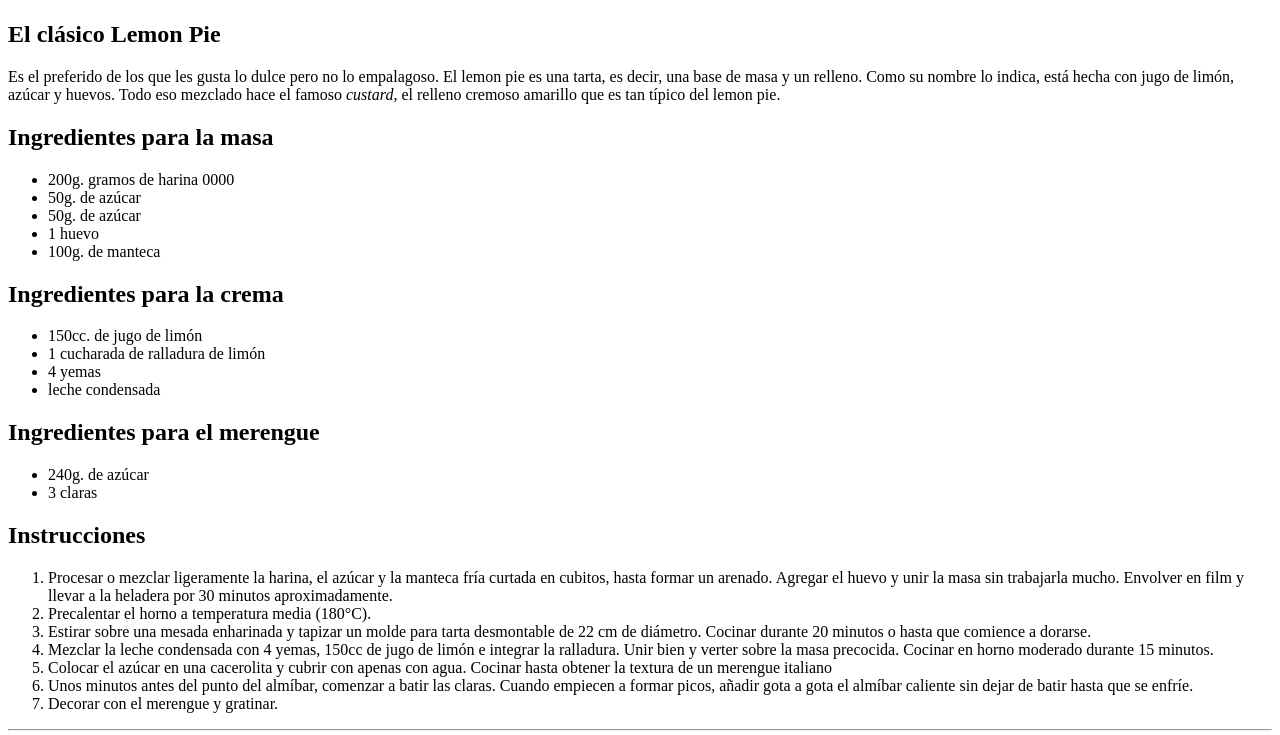
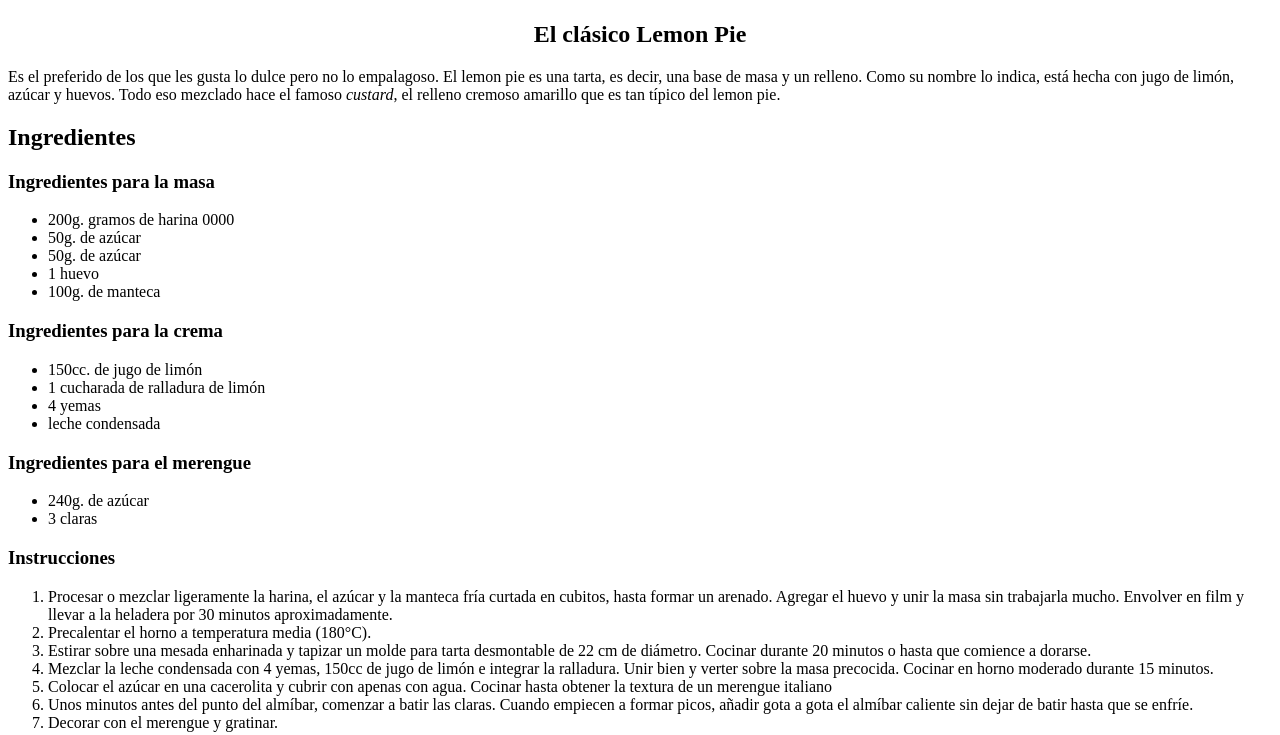
Before and after one commit to fpicco/Frontend-I, a plain HTML site: page lemonPie/index.html in a window 1280 px wide. Shown: the part 350-1085 px from the top of the page. Drawn offline with Linux system fonts and the light colour scheme.

Commit message:
Arreglo de titulos

```diff
--- a/lemonPie/index.html
+++ b/lemonPie/index.html
@@ -15,7 +15,7 @@
     <main>
         <section>
             <img src="img/lemon-pie.svg" alt="Imagen de Lemon Pie">
-            <h1>El clásico Lemon Pie</h1>
+            <h1 align="center">El clásico Lemon Pie</h1>
             <p>Es el preferido de los que les gusta lo dulce pero no lo empalagoso. El lemon pie es una tarta, es decir,
                 una base de masa y un relleno. Como su nombre lo indica, está hecha con jugo de limón, azúcar y huevos.
                 Todo eso mezclado hace el famoso <em>custard</em>, el relleno cremoso amarillo que es tan típico del
@@ -24,7 +24,8 @@
         </section>
 
         <section>
-            <h2>Ingredientes para la masa</h2>
+            <h2>Ingredientes</h2>
+            <h3>Ingredientes para la masa</h3>
             <ul>
                 <li>200g. gramos de harina 0000</li>
                 <li>50g. de azúcar</li>
@@ -33,7 +34,7 @@
                 <li>100g. de manteca</li>
             </ul>
 
-            <h2>Ingredientes para la crema</h2>
+            <h3>Ingredientes para la crema</h3>
             <ul>
                 <li>150cc. de jugo de limón</li>
                 <li>1 cucharada de ralladura de limón</li>
@@ -41,7 +42,7 @@
                 <li>leche condensada</li>
             </ul>
 
-            <h2>Ingredientes para el merengue</h2>
+            <h3>Ingredientes para el merengue</h3>
             <ul>
                 <li>240g. de azúcar</li>
                 <li>3 claras</li>
@@ -50,7 +51,7 @@
         </section>
 
         <section>
-            <h2>Instrucciones</h2>
+            <h3>Instrucciones</h3>
             <ol>
 
 
```
Also changed, not shown: 3 other files.
